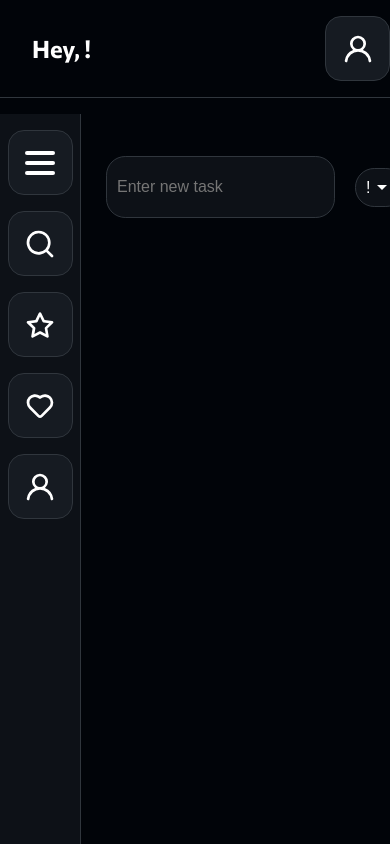
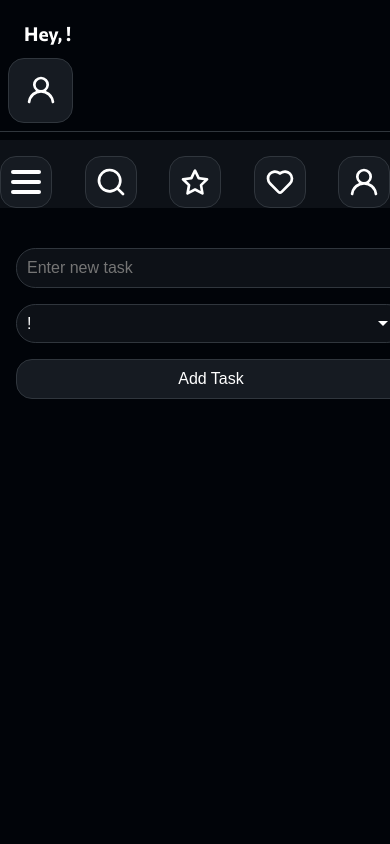
Before and after one commit to keremsemiz/better-todolist, a React (Vite) app: page / in a window 390 px wide. Built offline with nearby package versions, Linux system fonts and the light colour scheme.

Commit message:
Worked on the responsivness

```diff
--- a/src/App.css
+++ b/src/App.css
@@ -1,7 +1,7 @@
 body {
   background-color: #010409;
   color: #FFFFFF;
-  font-family: 'Commissioner';
+  font-family: 'Commissioner', sans-serif;
   margin: 0;
   padding: 0;
 }
@@ -64,6 +64,7 @@ header input {
   display: flex;
   flex: 1;
   padding-top: 1rem;
+  flex-direction: column;
 }
 
 .leftMenu {
@@ -292,6 +293,7 @@ li button:hover {
   padding-left: 1rem;
   padding-top: 1rem;
   width: 100%;
+  transition: margin-left 0.4s;
 }
 
 .importance {
@@ -328,3 +330,66 @@ li button:hover {
   width: 100%;
   max-width: 35rem;
 }
+
+/* Media Queries for Responsiveness */
+@media (max-width: 768px) {
+  .header, .mainContent {
+    flex-direction: column;
+  }
+
+  .leftMenu {
+    width: 100%;
+    height: auto;
+    position: static;
+    flex-direction: row;
+    justify-content: space-between;
+  }
+
+  .leftMenu.expanded {
+    width: 100%;
+  }
+
+  .menuIcon {
+    width: 50px;
+    height: 50px;
+  }
+
+  .content {
+    margin-left: 0;
+  }
+}
+
+@media (max-width: 480px) {
+  .userGreeting {
+    font-size: 1.2rem;
+    text-align: center;
+  }
+
+  header {
+    flex-direction: column;
+    align-items: flex-start;
+    padding: 0.5rem;
+  }
+
+  .profileDropdown {
+    width: 100%;
+  }
+
+  .dropdownContent {
+    width: 100%;
+  }
+
+  .mainContent {
+    padding-top: 0.5rem;
+  }
+
+  .inputHolders {
+    flex-direction: column;
+    align-items: stretch;
+  }
+
+  .taskName, .importance, .addTask, .searchInput {
+    width: 100%;
+    margin: 0.5rem 0;
+  }
+}
```
